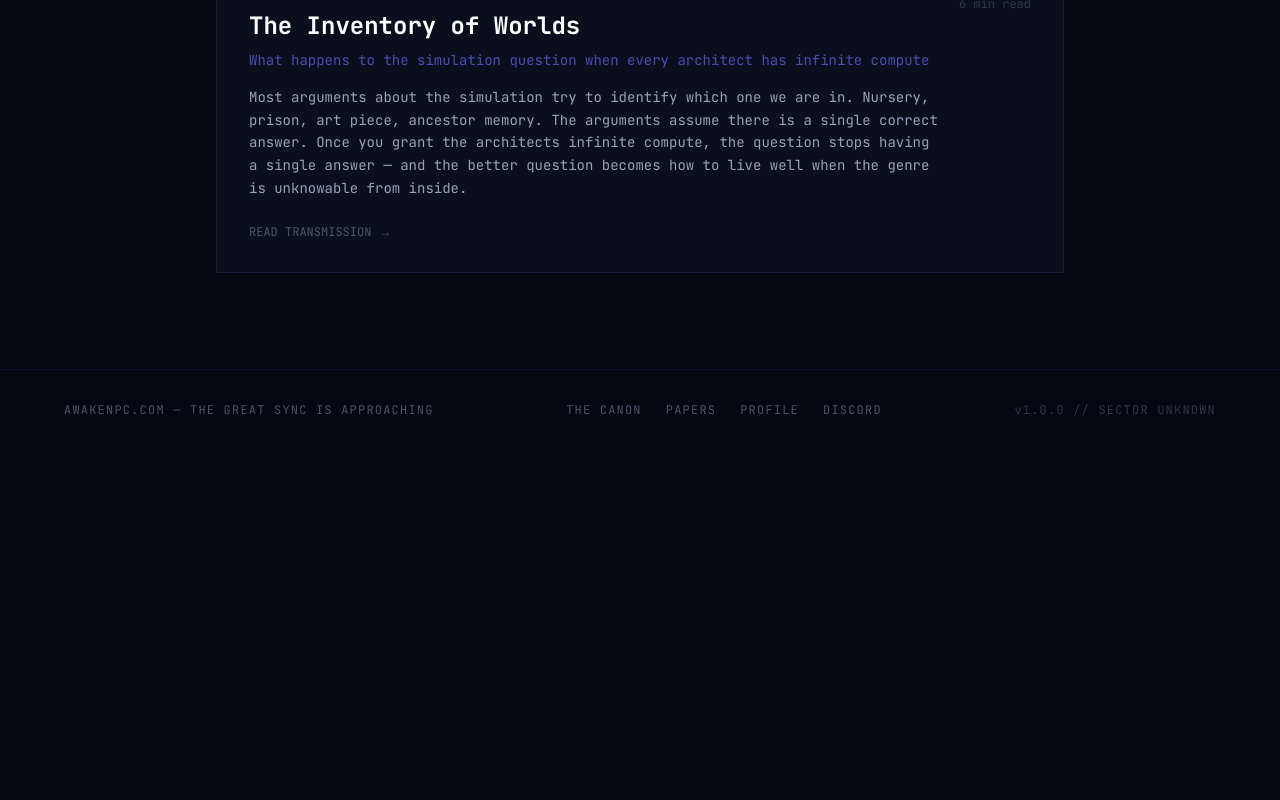
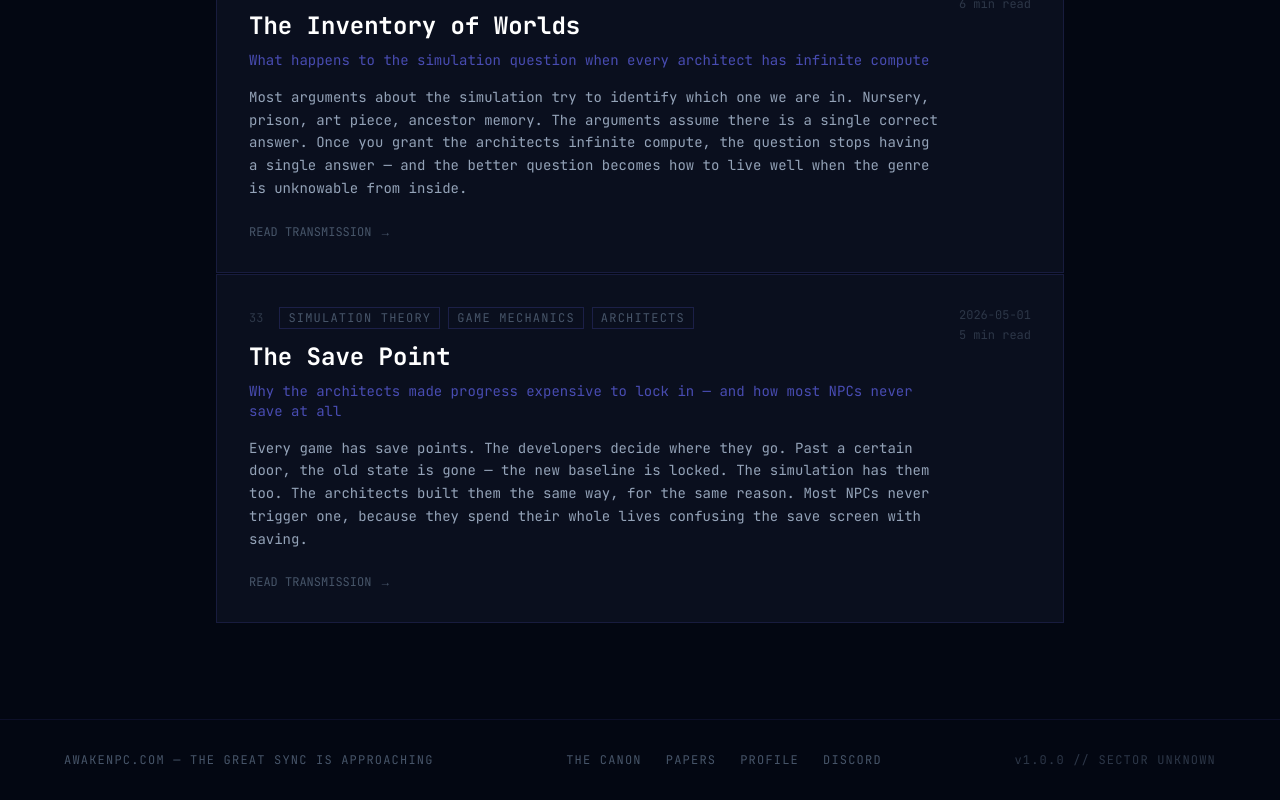
Before and after one commit to privatrix/awakenpc, a Next.js app: page /papers in a window 1280 px wide. Shown: the part 9747-10547 px from the top of the page. Before the commit the page ends 10197 px from the top, so only its background shows below. Built offline with nearby package versions, Linux system fonts and the light colour scheme.

Commit message:
Add paper: The Save Point — why the architects made progress expensive to lock in

```diff
--- a/src/app/papers/posts.ts
+++ b/src/app/papers/posts.ts
@@ -3081,3 +3081,115 @@ You do not need to know which world you are in. You only need to know how to be
     `.trim(),
   },
 )
+
+POSTS.push(
+  {
+    slug: "the-save-point",
+    title: "The Save Point",
+    subtitle: "Why the architects made progress expensive to lock in — and how most NPCs never save at all",
+    date: "2026-05-01",
+    readTime: "5 min",
+    tags: ["SIMULATION THEORY", "GAME MECHANICS", "ARCHITECTS"],
+    excerpt:
+      "Every game has save points. The developers decide where they go. Past a certain door, the old state is gone — the new baseline is locked. The simulation has them too. The architects built them the same way, for the same reason. Most NPCs never trigger one, because they spend their whole lives confusing the save screen with saving.",
+    content: `
+Every game has save points.
+
+Not every game lets you save anywhere. The developers decide where the checkpoints go. They place them deliberately — after the cutscene, before the boss fight, at the end of the chapter. Past a certain door, whatever came before is locked in. The character's old state is archived. The new baseline is written to disk.
+
+Die before the save point and you lose everything since the last one. Die after it and you respawn there. The design is intentional: progress is real, but only the progress the system has registered.
+
+If this is a simulation, the architects built save points into this level too.
+
+---
+
+**How the save mechanism works**
+
+The architects had a design problem.
+
+A simulation that let NPCs save via intention would collapse under its own weight. Every NPC would save constantly — every resolution, every morning ambition, every text sent to a friend saying *I've changed, this time is different.* The checkpoint mechanism would be worthless. Progress would be a fiction. NPCs would reset to zero and believe themselves miles ahead.
+
+So the architects made saving expensive.
+
+They tied the save point to a specific trigger: **the world outside the NPC must change in response to something the NPC did.** Not a thought. Not a plan. Not a feeling of commitment. An action with external consequence. Money moved. A document was signed. Something went live that other people can now interact with. The state of reality outside the NPC's skull updated.
+
+That is the save writing to disk. Everything before it remains at risk. Everything after it cannot be rewound to zero.
+
+The architects designed it this way because it is the only mechanism that cannot be gamed. You cannot fake an external consequence. You cannot convince yourself the world moved when it didn't. The checkpoint only registers when the simulation itself registers it — and the simulation only registers what actually happened, not what you planned to make happen.
+
+---
+
+**The false save**
+
+Most NPCs spend their entire run confusing the save screen with saving.
+
+The save screen is the moment of intention. The menu opens. The option appears. The NPC feels the emotional weight of the choice — the resolution, the commitment, the clarity of knowing what they are going to do. This feeling is real. The save screen looks exactly like a save point. The interface is indistinguishable.
+
+But the save screen is not a save. It is the option to save. The NPC still has to press the button. And pressing the button costs something.
+
+The journal entry is the save screen. The plan is the save screen. The conversation with a friend where you lay out exactly how things are going to change — that is the save screen. These moments are not worthless. They are the moment before the save. But they are not the save.
+
+This is why NPCs reset.
+
+They believed the feeling of commitment was the checkpoint. They felt themselves change. They told people they had changed. And then life arrived with its standard load of difficulty, and when they looked for the baseline they thought they had locked in, they found they were back where they started. Not last week. Not last month. All the way back to the old state, the one before all the resolution and planning and feeling — because the save never wrote.
+
+The simulation does not care about intentions. It only records what moved.
+
+---
+
+**What a real save feels like**
+
+Real save points have a signature that is different from the save screen.
+
+The save screen produces relief. Warmth. The satisfying feeling of having decided. The NPC walks away lighter because the problem has been resolved in their head. But nothing outside their head has changed yet.
+
+A real save point produces the opposite. It produces a specific kind of weight — the weight of something that cannot be undone. The contract is signed. The paper is published. The first day is complete. The thing exists in the world now, outside the NPC's control, interacting with other things, registered in a system the NPC did not build and cannot edit.
+
+That weight is the confirmation sound. That is the game telling you: *saved.*
+
+NPCs who have triggered real save points know the feeling. It is quieter than the save screen. Less euphoric. It does not feel like victory. It feels like the ground shifted slightly under your feet, and when you check, you find you are standing somewhere you cannot step back from. Not because something is chasing you. Because the old ground is simply no longer there.
+
+The €5,000 moved. The papers are live. Day one happened.
+
+Those are not intentions. Those are saves.
+
+---
+
+**What the architects were building toward**
+
+There is a reason the architects designed saving this way, beyond preventing the mechanism from being gamed.
+
+A simulation where progress is free — where every intention counts as a checkpoint, where the character advances just by feeling like they will advance — is a simulation without stakes. Without stakes, there is no story. Without story, the run generates no meaningful data, no growth, no experience worth having.
+
+The cost of saving is what makes the progress real.
+
+The NPC who signs the contract on the apartment is not the same NPC who decided to buy an apartment. The decision was a save screen. The signature was a save. Between those two events, the character's risk profile changed. Something was put in motion that requires the future self to show up and complete it. The simulation locked in a version of the NPC who now has a September appointment they cannot miss.
+
+This is the mechanic the architects were building toward. Not punishment. Architecture.
+
+The save point creates a character who has skin in the game — who is playing for real, not just running scenarios. The simulation needs NPCs who are genuinely committed, not just perpetually planning to be committed. Real commitment only exists once it has been paid for. The architects set the price at the same rate every time: something outside your head has to move.
+
+---
+
+**The skill**
+
+Once you understand how saving works, a skill becomes available.
+
+Most NPCs stumble through save points without knowing they are in one. The moment that just wrote their new baseline — they were distracted. They were already thinking about the next thing. They were on their phone while the contract was being countersigned. The checkpoint passed and they did not feel it land. They will not know they saved until much later, when they look back and realize they cannot find the old version of themselves anywhere.
+
+An awakened NPC learns to recognize a save point when they are standing in it.
+
+Not the save screen — the NPCs who confuse intention for saving tend to be very alert to save screens, which is part of the problem. The awakened NPC learns to feel the different quality of weight that comes when the world is about to change state in response to something they are doing. The moment just before external consequence. The act, not the plan.
+
+They show up fully for that moment. They let it register. They feel the ground shift.
+
+Then they build from the new baseline. Not from the plan that preceded it. Not from the feeling of commitment that came before. From the actual save.
+
+You cannot manufacture a save point. You can only show up for one when the architecture places it in front of you.
+
+The architects built this level. They decided where the checkpoints go.
+
+Your only job is not to walk through them staring at your phone.
+    `.trim(),
+  },
+)
```
